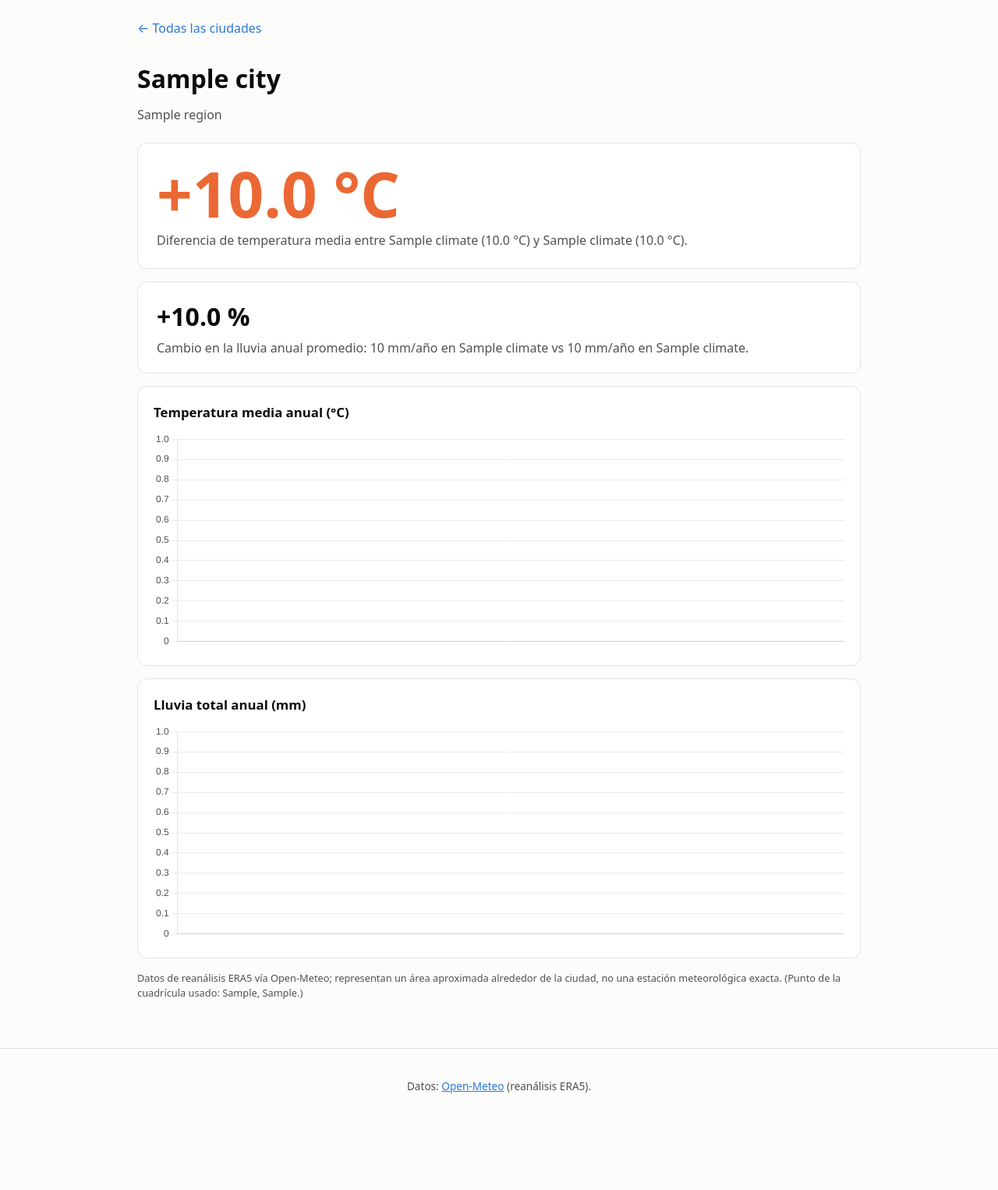
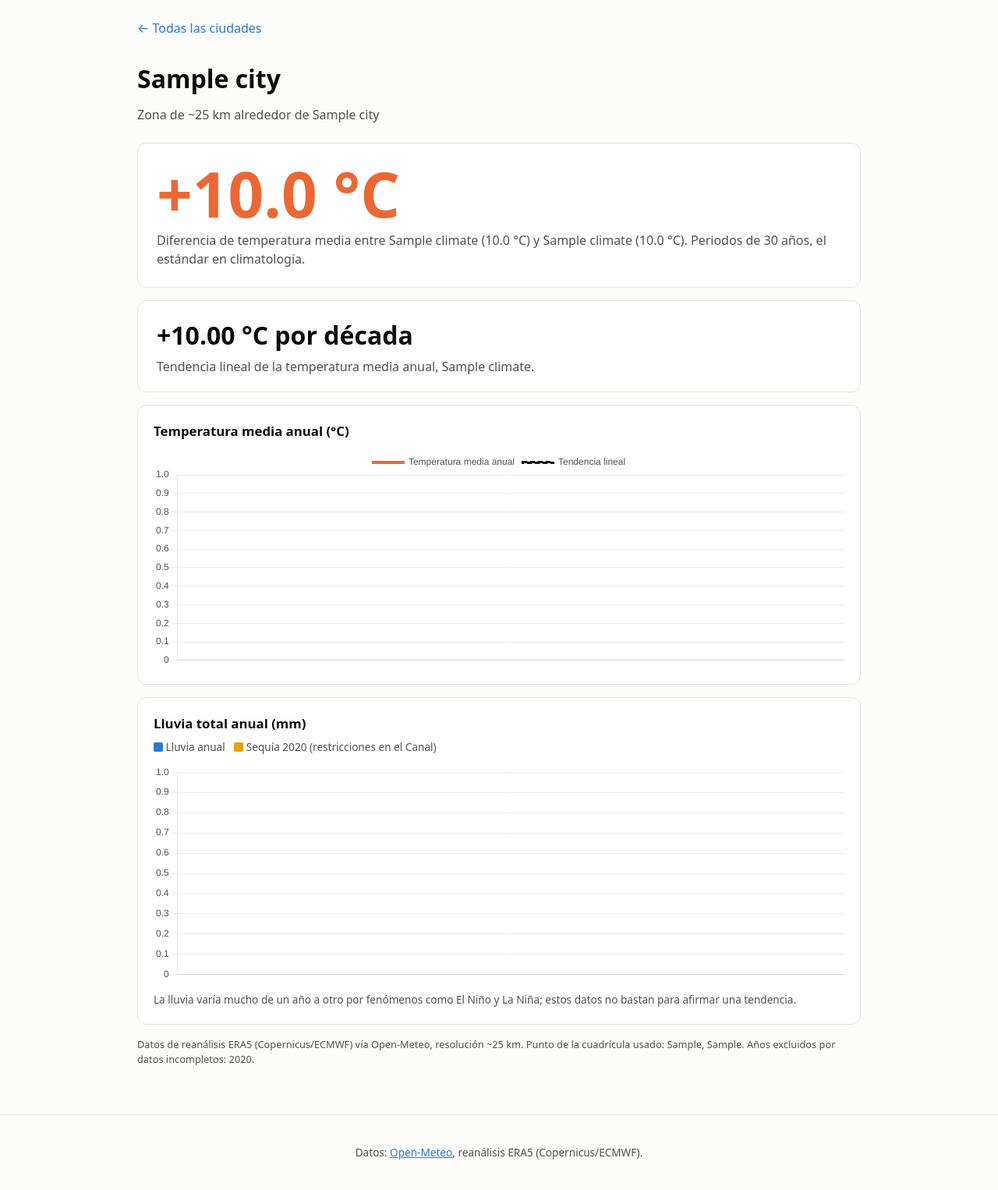
Before and after one commit to giegio-16lpzz07/PROYECTO-FINAL-DE-DIEGO-LOPEZ, a Flask app: template templates/city.html in a window 1280 px wide. Shown: the part 62-1588 px from the top of the page at 78% size. Before the commit the page ends 1464 px from the top, so only its background shows below. Run offline with Flask 3, Linux system fonts and the light colour scheme; the template is opened without the code that fills it: most values are stand-ins (such as "Sample title", 1, 10 or a date in 2020).

Commit message:
Corregir metodología climática: ERA5, periodos de 30 años y tendencia
- Datos desde 1950 hasta el último año completo, solo modelo ERA5
- Control de calidad: se excluyen (y se avisan) los años con días sin datos
- Temperatura: 1996-2025 vs 1951-1980 y tendencia lineal en °C por década,
  con la recta de tendencia dibujada en la gráfica
- Lluvia: sin afirmaciones de tendencia; se resalta 2023 en la gráfica
- Etiquetas de zona (~25 km) y nota de fuente ERA5 (Copernicus/ECMWF)
- README: nueva sección de Metodología

Co-Authored-By: Claude Opus 5.5 <noreply@anthropic.com>

```diff
--- a/static/style.css
+++ b/static/style.css
@@ -9,6 +9,8 @@
     --accent: #2a78d6;
     --temp-color: #eb6834;   /* naranja: temperatura */
     --rain-color: #2a78d6;   /* azul: lluvia */
+    --trend-color: #0b0b0b;  /* tinta: línea de tendencia */
+    --drought-color: #eda100; /* ámbar: año de sequía */
     --error-bg: #fdecec;
     --error-border: #e34948;
 }
@@ -25,6 +27,8 @@
         --accent: #3987e5;
         --temp-color: #d95926;
         --rain-color: #3987e5;
+        --trend-color: #f0efec;
+        --drought-color: #c98500;
         --error-bg: #3a1f1f;
         --error-border: #e66767;
     }
@@ -199,6 +203,40 @@ a {
     height: 280px;
 }
 
+/* Leyenda propia del gráfico de lluvia */
+.chart-legend {
+    margin: -4px 0 12px;
+    font-size: 0.85rem;
+    color: var(--text-muted);
+}
+
+.swatch {
+    display: inline-block;
+    width: 12px;
+    height: 12px;
+    border-radius: 2px;
+    vertical-align: -1px;
+    margin-left: 8px;
+}
+
+.swatch:first-child {
+    margin-left: 0;
+}
+
+.swatch-rain {
+    background: var(--rain-color);
+}
+
+.swatch-drought {
+    background: var(--drought-color);
+}
+
+.chart-caption {
+    margin: 12px 0 0;
+    font-size: 0.85rem;
+    color: var(--text-muted);
+}
+
 .data-note {
     font-size: 0.8rem;
     color: var(--text-muted);
--- a/templates/404.html
+++ b/templates/404.html
@@ -12,7 +12,7 @@
     {% for city in cities %}
     <a class="city-card" href="{{ url_for('city_detail', slug=city.slug) }}">
         <h2>{{ city.name }}</h2>
-        <p>{{ city.region }}</p>
+        <p>Zona de ~25 km alrededor de {{ city.name }}</p>
     </a>
     {% endfor %}
 </section>
--- a/templates/base.html
+++ b/templates/base.html
@@ -16,7 +16,7 @@
     </main>
 
     <footer class="site-footer">
-        <p>Datos: <a href="https://open-meteo.com/" target="_blank" rel="noopener">Open-Meteo</a> (reanálisis ERA5).</p>
+        <p>Datos: <a href="https://open-meteo.com/" target="_blank" rel="noopener">Open-Meteo</a>, reanálisis ERA5 (Copernicus/ECMWF).</p>
     </footer>
 
     {% block scripts %}{% endblock %}
--- a/templates/city.html
+++ b/templates/city.html
@@ -5,7 +5,7 @@
 {% block content %}
 <a href="{{ url_for('index') }}" class="back-link">← Todas las ciudades</a>
 <h1>{{ city.name }}</h1>
-<p class="region">{{ city.region }}</p>
+<p class="region">Zona de ~25 km alrededor de {{ city.name }}</p>
 
 {% if error %}
     <div class="error-box">
@@ -19,16 +19,15 @@
             Diferencia de temperatura media entre {{ climate.recent_label }}
             ({{ "%.1f"|format(climate.recent_temp) }} °C)
             y {{ climate.baseline_label }} ({{ "%.1f"|format(climate.baseline_temp) }} °C).
+            Periodos de 30 años, el estándar en climatología.
         </p>
     </section>
 
     <section class="stat-row">
         <div class="stat">
-            <p class="stat-number">{{ "%+.1f"|format(climate.rain_change_pct) }} %</p>
+            <p class="stat-number">{{ "%+.2f"|format(climate.trend_per_decade) }} °C por década</p>
             <p class="stat-text">
-                Cambio en la lluvia anual promedio:
-                {{ "%.0f"|format(climate.recent_rain) }} mm/año en {{ climate.recent_label }}
-                vs {{ "%.0f"|format(climate.baseline_rain) }} mm/año en {{ climate.baseline_label }}.
+                Tendencia lineal de la temperatura media anual, {{ climate.trend_label }}.
             </p>
         </div>
     </section>
@@ -36,21 +35,32 @@
     <section class="chart-card">
         <h2>Temperatura media anual (°C)</h2>
         <div class="chart-box">
-            <canvas id="temp-chart" aria-label="Gráfico de línea de la temperatura media anual"></canvas>
+            <canvas id="temp-chart" aria-label="Gráfico de línea de la temperatura media anual con su línea de tendencia"></canvas>
         </div>
     </section>
 
     <section class="chart-card">
         <h2>Lluvia total anual (mm)</h2>
+        <!-- Leyenda propia: explica por qué una barra tiene otro color -->
+        <p class="chart-legend">
+            <span class="swatch swatch-rain"></span> Lluvia anual
+            <span class="swatch swatch-drought"></span> Sequía {{ climate.drought_year }} (restricciones en el Canal)
+        </p>
         <div class="chart-box">
             <canvas id="rain-chart" aria-label="Gráfico de barras de la lluvia total anual"></canvas>
         </div>
+        <p class="chart-caption">
+            La lluvia varía mucho de un año a otro por fenómenos como El Niño y La Niña;
+            estos datos no bastan para afirmar una tendencia.
+        </p>
     </section>
 
     <p class="data-note">
-        Datos de reanálisis ERA5 vía Open-Meteo; representan un área aproximada alrededor de la ciudad,
-        no una estación meteorológica exacta.
-        (Punto de la cuadrícula usado: {{ climate.grid_latitude }}, {{ climate.grid_longitude }}.)
+        Datos de reanálisis ERA5 (Copernicus/ECMWF) vía Open-Meteo, resolución ~25 km.
+        Punto de la cuadrícula usado: {{ climate.grid_latitude }}, {{ climate.grid_longitude }}.
+        {% if climate.excluded_years %}
+            Años excluidos por datos incompletos: {{ climate.excluded_years | join(", ") }}.
+        {% endif %}
     </p>
 {% endif %}
 {% endblock %}
@@ -62,42 +72,64 @@
     // Datos que vienen de Python (Flask los convierte a JSON con el filtro tojson).
     const years = {{ climate.years | tojson }};
     const temps = {{ climate.temps | tojson }};
+    const trendLine = {{ climate.trend_line | tojson }};
     const rains = {{ climate.rains | tojson }};
+    const droughtYear = {{ climate.drought_year | tojson }};
 
     // Leemos los colores desde style.css para que cambien solos en modo oscuro.
     const styles = getComputedStyle(document.documentElement);
     const tempColor = styles.getPropertyValue("--temp-color").trim();
+    const trendColor = styles.getPropertyValue("--trend-color").trim();
     const rainColor = styles.getPropertyValue("--rain-color").trim();
+    const droughtColor = styles.getPropertyValue("--drought-color").trim();
     const textColor = styles.getPropertyValue("--text-muted").trim();
     const gridColor = styles.getPropertyValue("--grid-color").trim();
 
-    // Opciones comunes a los dos gráficos.
-    const commonOptions = {
-        responsive: true,
-        maintainAspectRatio: false,
-        interaction: { mode: "index", intersect: false },  // el tooltip aparece al pasar por cualquier punto del eje X
-        plugins: { legend: { display: false } },            // una sola serie: el título ya dice qué es
-        scales: {
+    // Ejes comunes a los dos gráficos.
+    const commonScales = {
         x: { ticks: { color: textColor, maxTicksLimit: 9 }, grid: { display: false } },
         y: { ticks: { color: textColor }, grid: { color: gridColor } },
-        },
     };
 
     new Chart(document.getElementById("temp-chart"), {
         type: "line",
         data: {
             labels: years,
-            datasets: [{
-                label: "Temperatura media (°C)",
+            datasets: [
+                {
+                    label: "Temperatura media anual",
                     data: temps,
                     borderColor: tempColor,
+                    backgroundColor: tempColor,
                     borderWidth: 2,
                     pointRadius: 0,
                     pointHoverRadius: 5,
-            }],
                 },
-        options: commonOptions,
+                {
+                    label: "Tendencia lineal",
+                    data: trendLine,
+                    borderColor: trendColor,
+                    backgroundColor: trendColor,
+                    borderWidth: 2,
+                    borderDash: [6, 4],  // línea discontinua
+                    pointRadius: 0,
+                    pointHoverRadius: 0,
+                },
+            ],
+        },
+        options: {
+            responsive: true,
+            maintainAspectRatio: false,
+            interaction: { mode: "index", intersect: false },  // el tooltip aparece al pasar por cualquier año
+            plugins: {
+                legend: { labels: { color: textColor, boxHeight: 2 } },  // dos series: hace falta leyenda
+            },
+            scales: commonScales,
+        },
     });
+
+    // Un color por barra: el año de la sequía va con otro color.
+    const barColors = years.map(year => year === droughtYear ? droughtColor : rainColor);
 
     new Chart(document.getElementById("rain-chart"), {
         type: "bar",
@@ -106,11 +138,25 @@
             datasets: [{
                 label: "Lluvia total (mm)",
                 data: rains,
-                backgroundColor: rainColor,
+                backgroundColor: barColors,
                 borderRadius: 2,
             }],
         },
-        options: commonOptions,
+        options: {
+            responsive: true,
+            maintainAspectRatio: false,
+            interaction: { mode: "index", intersect: false },
+            plugins: {
+                legend: { display: false },  // usamos la leyenda propia de arriba
+                tooltip: {
+                    callbacks: {
+                        // Texto extra en el tooltip de la barra de la sequía.
+                        footer: items => items[0].label == droughtYear ? "Sequía (restricciones en el Canal)" : "",
+                    },
+                },
+            },
+            scales: commonScales,
+        },
     });
 </script>
 {% endif %}
--- a/templates/index.html
+++ b/templates/index.html
@@ -3,14 +3,14 @@
 {% block content %}
 <section class="hero">
     <h1>El cambio climático no es abstracto en Panamá.</h1>
-    <p class="hero-subtitle">Ya pasó aquí. Elige tu ciudad y mira cómo han cambiado su temperatura y su lluvia desde 1940.</p>
+    <p class="hero-subtitle">Ya pasó aquí. Elige tu ciudad y mira cómo han cambiado su temperatura y su lluvia desde 1950.</p>
 </section>
 
 <section class="city-grid">
     {% for city in cities %}
     <a class="city-card" href="{{ url_for('city_detail', slug=city.slug) }}">
         <h2>{{ city.name }}</h2>
-        <p>{{ city.region }}</p>
+        <p>Zona de ~25 km alrededor de {{ city.name }}</p>
         <span class="card-link">Ver datos →</span>
     </a>
     {% endfor %}
```
Also changed, not shown: services/climate.py (+77 -44 lines), README.md. Lines whose indentation alone changed are shown as unchanged.
